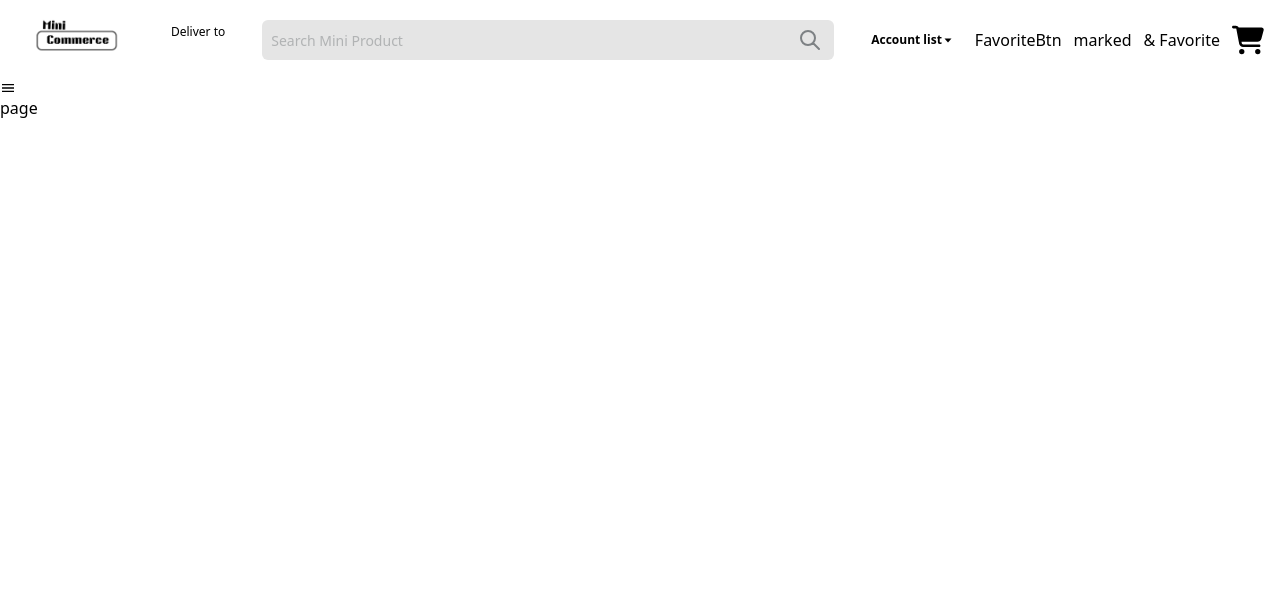
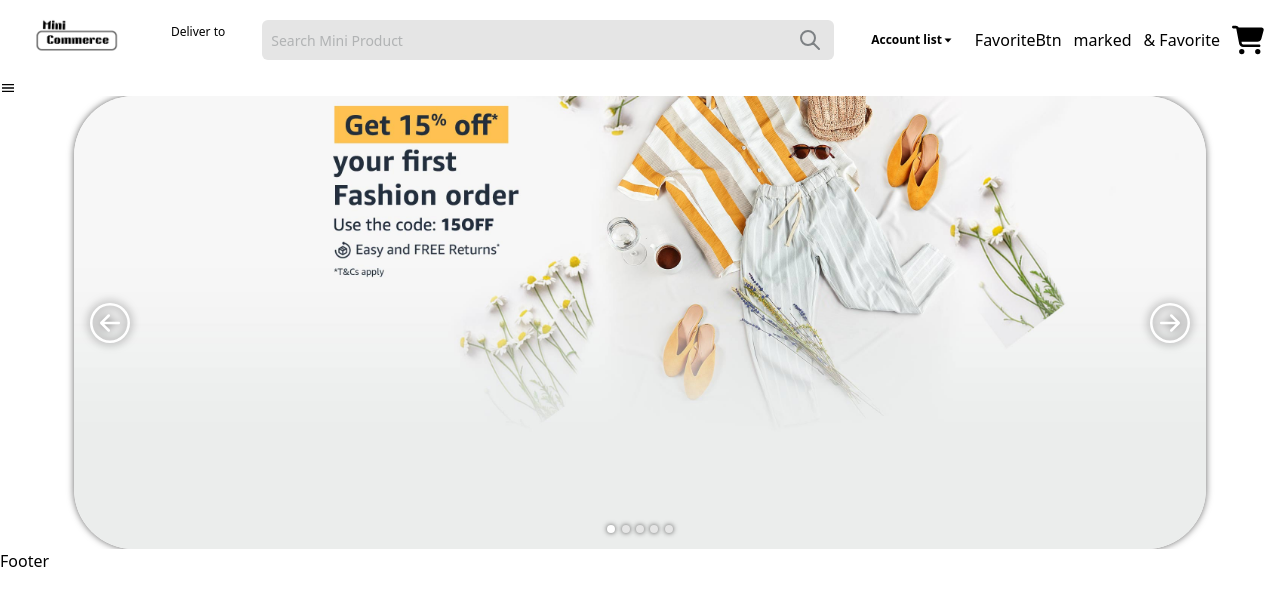
Before and after one commit to cheetah-codes/mini-commerce-assesment, a Next.js app: page / in a window 1280 px wide. Shown: the top 606 px of the page. Built offline with nearby package versions, Linux system fonts and the light colour scheme.

Commit message:
Hero Section UI implementation

```diff
--- a/src/app/globals.css
+++ b/src/app/globals.css
@@ -29,4 +29,67 @@ body {
   .headerItem {
     @apply px-2 border border-transparent hover:border-black duration-300 cursor-pointer flex items-center justify-center h-[70%] rounded-[5px];
   }
+
+  .carousel {
+    position: relative;
+    display: flex;
+    justify-content: center;
+    align-items: center;
+    overflow: hidden;
+    cursor: pointer;
+    z-index: 0;
+  }
+
+  .slide {
+    border-radius: 0.5rem;
+    box-shadow: 0px 0px 7px #666;
+    width: 100%;
+    height: 100%;
+  }
+
+  .slide-hidden {
+    display: none;
+  }
+
+  .arrow {
+    position: absolute;
+    filter: drop-shadow(0px 0px 5px #555);
+    width: 2.5rem;
+    height: 2.5rem;
+    color: white;
+  }
+
+  .arrow:hover {
+    cursor: pointer;
+  }
+
+  .arrow-left {
+    left: 4rem;
+  }
+
+  .arrow-right {
+    right: 4rem;
+  }
+
+  .indicators {
+    display: flex;
+    position: absolute;
+    bottom: 1rem;
+  }
+
+  .indicator {
+    background-color: white;
+    height: 0.5rem;
+    width: 0.5rem;
+    border-radius: 100%;
+    border: none;
+    outline: none;
+    box-shadow: 0px 0px 5px #555;
+    margin: 0 0.2rem;
+    cursor: pointer;
+  }
+
+  .indicator-inactive {
+    background-color: #e5e5e5;
+  }
 }
--- a/src/app/layout.tsx
+++ b/src/app/layout.tsx
@@ -2,6 +2,7 @@ import type { Metadata } from "next";
 import { Geist, Geist_Mono } from "next/font/google";
 import "./globals.css";
 import Header from "@/components/Header";
+import Footer from "@/components/Footer";
 
 const geistSans = Geist({
   variable: "--font-geist-sans",
@@ -30,6 +31,7 @@ export default function RootLayout({
       >
         <Header />
         {children}
+        <Footer />
       </body>
     </html>
   );
--- a/src/app/page.tsx
+++ b/src/app/page.tsx
@@ -102,10 +102,19 @@
 //   );
 // }
 
-import React from "react";
-
-const page = () => {
-  return <main>page</main>;
+import { Carousel } from "@/components/Carousel";
+import { Metadata } from "next";
+import { bannerImages } from "@/utils";
+export const metadata: Metadata = {
+  title: "Home |  Mini-Commerce",
 };
 
-export default page;
+const Home = () => {
+  return (
+    <main className="lg:mx-[2%]">
+      <Carousel data={bannerImages} />
+    </main>
+  );
+};
+
+export default Home;
--- /dev/null
+++ b/src/components/Carousel.tsx
@@ -0,0 +1,82 @@
+// import React from "react";
+// import { Metadata } from "next";
+
+// const Carousel = () => {
+//   return <div>Carousel</div>;
+// };
+
+// export default Carousel;
+
+"use client";
+import { useEffect, useState } from "react";
+import { BsArrowLeftCircle, BsArrowRightCircle } from "react-icons/bs";
+import { BannerType, Slide } from "@/types";
+import { title } from "process";
+import { bannerImages } from "@/utils";
+import Image from "next/image";
+
+export const Carousel = ({ data }: { data: BannerType[] }) => {
+  const [slide, setSlide] = useState(0);
+
+  const nextSlide = () => {
+    setSlide(slide === data.length - 1 ? 0 : slide + 1);
+  };
+
+  const prevSlide = () => {
+    setSlide(slide === 0 ? data.length - 1 : slide - 1);
+  };
+
+  useEffect(() => {
+    setTimeout(() => {
+      nextSlide();
+    }, 80000);
+  }, [nextSlide]);
+
+  console.log("here", data);
+
+  return (
+    <>
+      <div className="carousel overflow-hidden cursor-pointer relative z-0 lg:px-[48px] ">
+        <BsArrowLeftCircle onClick={prevSlide} className="arrow arrow-left" />
+        {data.map((item: any, idx: number) => {
+          return (
+            // <img
+            //   src={item.src}
+            //   alt={item.alt}
+            //   key={idx}
+            //   className={slide === idx ? "slide" : "slide slide-hidden"}
+            // />
+            <div className="rounded-[60px] flex" key={item?.title}>
+              <Image
+                src={item?.source}
+                alt={item?.title}
+                // width={auto}
+                height={1080}
+                className={
+                  slide === idx
+                    ? "slide rounded-[60px] w-full"
+                    : "slide slide-hidden rounded-[60px]"
+                }
+              />
+            </div>
+          );
+        })}
+        <BsArrowRightCircle onClick={nextSlide} className="arrow arrow-right" />
+        <span className="indicators">
+          {data.map((_, idx) => {
+            return (
+              <button
+                key={idx}
+                className={
+                  slide === idx ? "indicator" : "indicator indicator-inactive"
+                }
+                onClick={() => setSlide(idx)}
+              ></button>
+            );
+          })}
+        </span>
+        {/* <div className="absolute top-0 left-0 inset-0 bg-gradient-to-b from-gray-900/100 via-gray-900/30 to-gray-300 " /> */}
+      </div>
+    </>
+  );
+};
--- /dev/null
+++ b/src/components/Container.tsx
@@ -0,0 +1,12 @@
+import React from "react";
+
+type PropType = {
+  children: React.ReactNode;
+  className?: string;
+};
+
+const Container = ({ children, className }: PropType) => {
+  return <div className="max-w-screen-xl mx-auto px-4 lg:px-0">children</div>;
+};
+
+export default Container;
--- /dev/null
+++ b/src/components/Footer.tsx
@@ -0,0 +1,7 @@
+import React from "react";
+
+const Footer = () => {
+  return <div>Footer</div>;
+};
+
+export default Footer;
--- a/src/components/Header.tsx
+++ b/src/components/Header.tsx
@@ -11,7 +11,7 @@ import HeaderBottom from "./HeaderBottom";
 
 const Header = () => {
   return (
-    <header>
+    <header className="stickey top-0 z-50">
       <div className="w-full h-20 bg-[#ffffff] text-lightText">
         <div className="h-full w-full mx-auto inline-flex items-center gap-1 md:gap-3 px-4">
           <Link href={"/"}>
--- /dev/null
+++ b/src/data.json
@@ -0,0 +1,18 @@
+{
+  "slide": [
+    {
+      "src": "https://picsum.photos/seed/img1/600/400",
+      "alt": "img1 for carousel"
+    },
+
+    {
+      "src": "https://picsum.photos/seed/img2/600/400",
+      "alt": "img2 for carousel"
+    },
+
+    {
+      "src": "https://picsum.photos/seed/img3/600/400",
+      "alt": "img3 for carousel"
+    }
+  ]
+}
--- /dev/null
+++ b/src/types/index.ts
@@ -0,0 +1,9 @@
+export type Slide = {
+  src: string;
+  alt: string;
+};
+
+export type BannerType = {
+  title: string;
+  source: string;
+};
--- /dev/null
+++ b/src/utils/index.ts
@@ -0,0 +1,15 @@
+import {
+  bannerImgFive,
+  bannerImgFour,
+  bannerImgOne,
+  bannerImgThree,
+  bannerImgTwo,
+} from "../../public/assets";
+
+export const bannerImages = [
+  { title: "bannerOne", source: bannerImgOne },
+  { title: "bannerTwo", source: bannerImgTwo },
+  { title: "bannerThree", source: bannerImgThree },
+  { title: "bannerFour", source: bannerImgFour },
+  { title: "bannerFive", source: bannerImgFive },
+];
```
